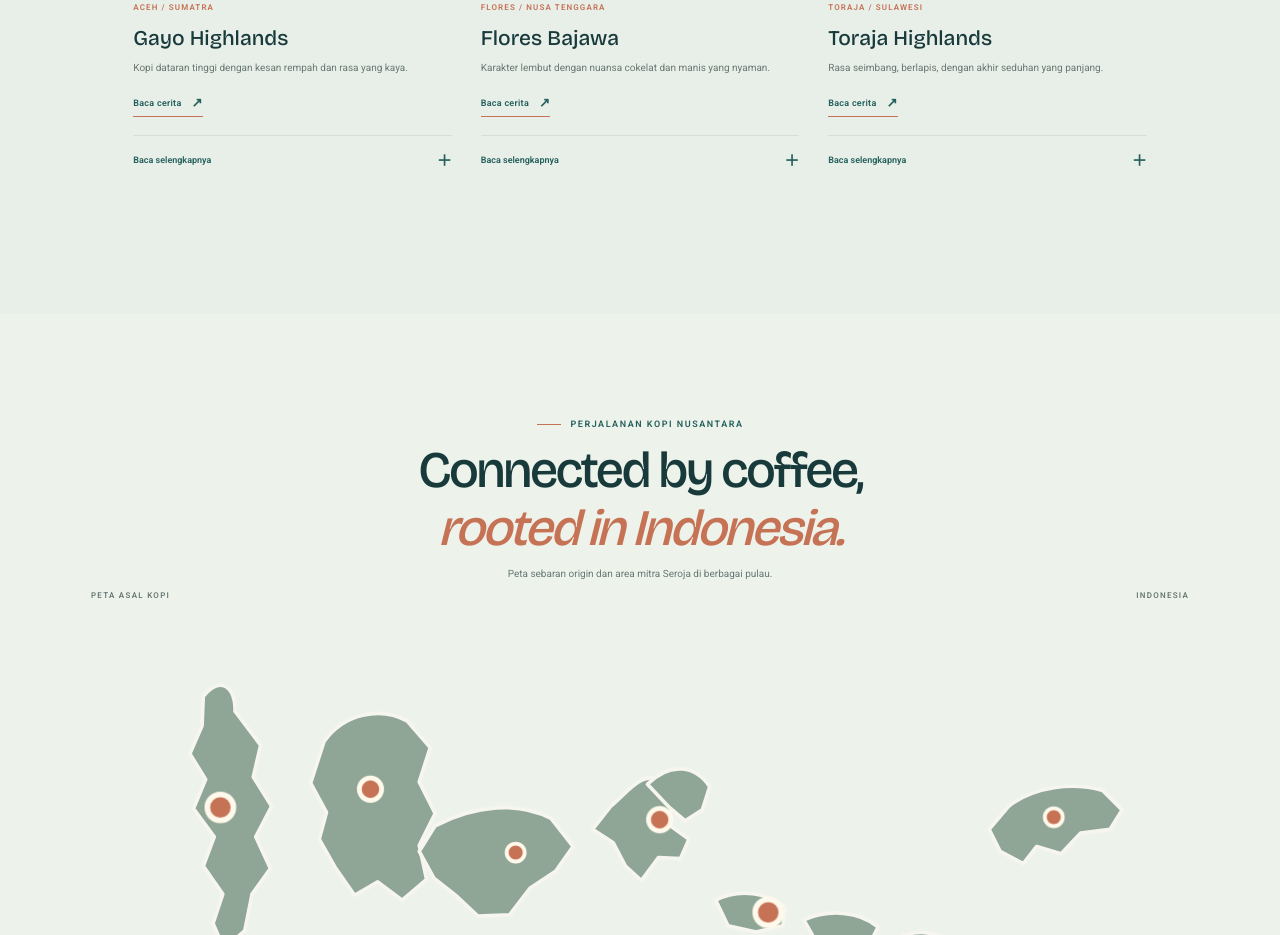
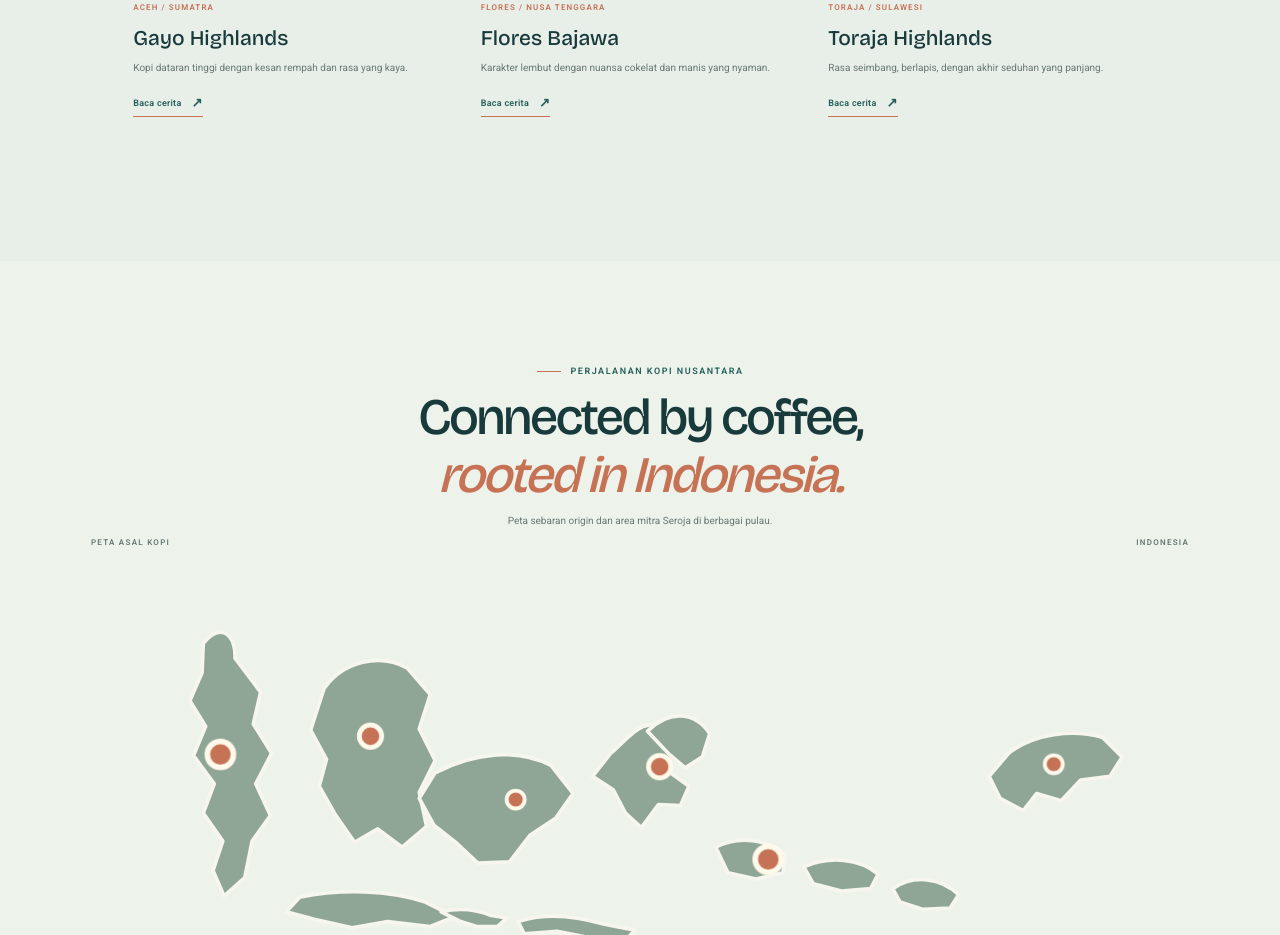
Before and after one commit to Adinda2401091020/seroja-coffee, a plain HTML site: page index.html in a window 1280 px wide. Shown: the part 2376-3311 px from the top of the page. Drawn offline with nearby package versions, Linux system fonts and the light colour scheme.

Commit message:
modified:   index.html

```diff
--- a/index.html
+++ b/index.html
@@ -144,10 +144,6 @@
                         <h3>Gayo Highlands</h3>
                         <p>Kopi dataran tinggi dengan kesan rempah dan rasa yang kaya.</p>
                         <button class="grid-detail-button" type="button" data-open-detail>Baca cerita <span aria-hidden="true">↗</span></button>
-                        <details class="read-more">
-                            <summary>Baca selengkapnya <span aria-hidden="true">＋</span></summary>
-                            <p>Contoh profil: arabika, ketinggian sekitar 1.200–1.700 mdpl, cocok untuk seduhan filter maupun espresso. Informasi produk ini dummy.</p>
-                        </details>
                     </div>
                 </article>
                 <article class="origin-card">
@@ -157,10 +153,6 @@
                         <h3>Flores Bajawa</h3>
                         <p>Karakter lembut dengan nuansa cokelat dan manis yang nyaman.</p>
                         <button class="grid-detail-button" type="button" data-open-detail>Baca cerita <span aria-hidden="true">↗</span></button>
-                        <details class="read-more">
-                            <summary>Baca selengkapnya <span aria-hidden="true">＋</span></summary>
-                            <p>Contoh profil: arabika yang tumbuh di tanah vulkanik, diproses secara natural atau washed menurut musim. Ketersediaan dan detail panen merupakan simulasi.</p>
-                        </details>
                     </div>
                 </article>
                 <article class="origin-card">
@@ -170,10 +162,6 @@
                         <h3>Toraja Highlands</h3>
                         <p>Rasa seimbang, berlapis, dengan akhir seduhan yang panjang.</p>
                         <button class="grid-detail-button" type="button" data-open-detail>Baca cerita <span aria-hidden="true">↗</span></button>
-                        <details class="read-more">
-                            <summary>Baca selengkapnya <span aria-hidden="true">＋</span></summary>
-                            <p>Contoh profil: kopi pegunungan Sulawesi dengan proses pascapanen yang beragam dan cita rasa yang berubah sesuai musim panen.</p>
-                        </details>
                     </div>
                 </article>
             </div>
```
